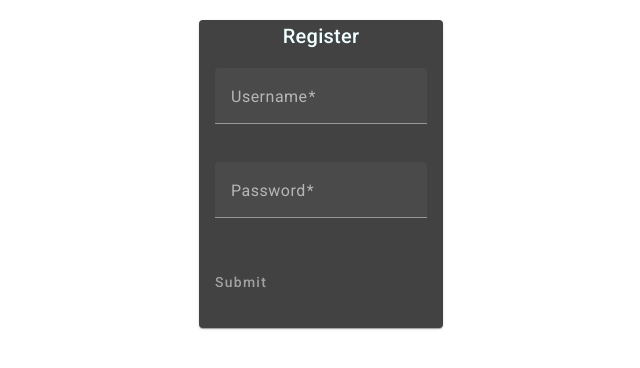
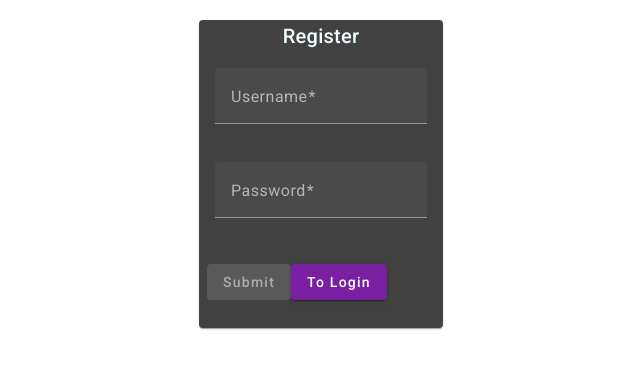
Before and after one commit to SzAndras1/assignments, an Angular app in the folder frontend/: page /register in a window 1280 px wide. Shown: the top 368 px of the page, without its empty margins (319-959 px from the left). Built offline with nearby package versions, Linux system fonts and the light colour scheme.

Commit message:
Add navigation option from register to login page

```diff
--- a/frontend/src/app/user-register/user-register.component.html
+++ b/frontend/src/app/user-register/user-register.component.html
@@ -33,10 +33,9 @@
         </div>
       </mat-card-content>
       <mat-card-actions>
-        <button mat-button color="accent" type="submit" [disabled]="registerForm.status === 'INVALID'">Submit</button>
+        <button mat-raised-button color="accent" type="submit" [disabled]="registerForm.status === 'INVALID'">Submit</button>
+        <button mat-raised-button color="primary" (click)="navigateToLogin()">To Login</button>
       </mat-card-actions>
     </mat-card>
   </form>
 </div>
-<!--TODO: Modal-on kivüli kattintás bezárja,
-TODO: Megnézni hogy a form-ot validálja-e, ha kilépek belőle-->
--- a/frontend/src/app/user-register/user-register.component.ts
+++ b/frontend/src/app/user-register/user-register.component.ts
@@ -52,4 +52,7 @@ export class UserRegisterComponent implements OnInit{
     });
   }
 
+  navigateToLogin(): void {
+    this.router.navigate(['login']);
+  }
 }
```
